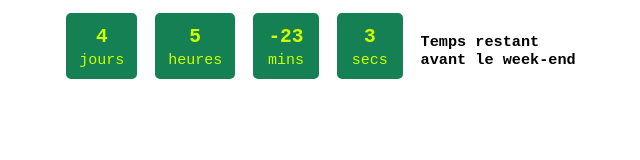
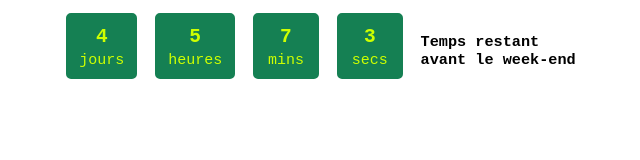
Before and after one commit to fabmoreau31/notion, a plain HTML site: page index.html in a window 1280 px wide. Shown: the full height of the page, 319-959 px from the left. Drawn offline with Linux system fonts and the light colour scheme.

Commit message:
Update index.html

```diff
--- a/index.html
+++ b/index.html
@@ -80,7 +80,7 @@
 
     days = 5 - now.getDay(); ;
     hours = 17 - now.getHours();
-    minutes = 29 - now.getMinutes();
+    minutes = 59 - now.getMinutes();
     seconds = 59 - now.getSeconds();
     left_days.innerHTML = days + "<br> <span class=\"small\"> jours </span>"
     left_hours.innerHTML = hours + "<br> <span class=\"small\"> heures</span>";
```
